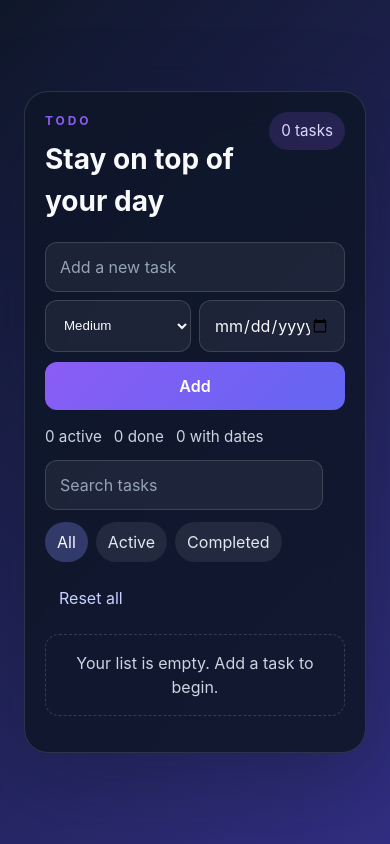
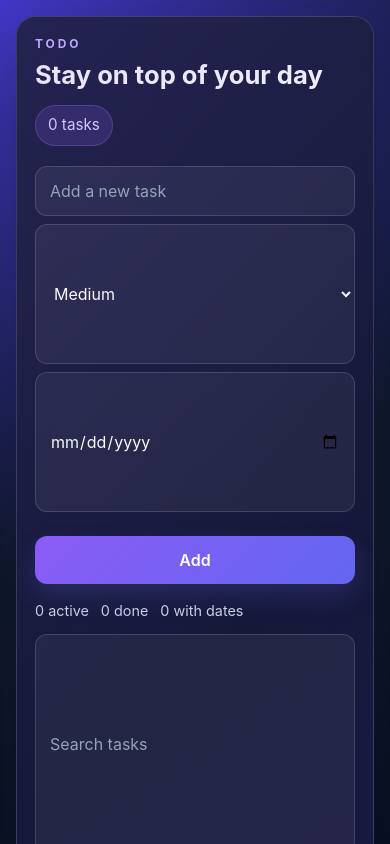
Before and after one commit to ankushsfit/demo-application-repo, a React app in the folder frontend/: page / in a window 390 px wide. Shown: the top 844 px of the page. Built offline with nearby package versions, Linux system fonts and the light colour scheme; the HTML template or start-up script is replaced by a standard one.

Commit message:
pipeline created

```diff
--- a/frontend/src/App.css
+++ b/frontend/src/App.css
@@ -3,17 +3,28 @@
   display: flex;
   align-items: center;
   justify-content: center;
-  padding: 24px;
+  padding: clamp(16px, 3vw, 32px);
+  width: 100%;
 }
 
 .todo-card {
-  width: min(100%, 640px);
-  background: rgba(15, 23, 42, 0.9);
-  border: 1px solid rgba(255, 255, 255, 0.12);
+  width: min(100%, 760px);
+  background: linear-gradient(145deg, rgba(15, 23, 42, 0.95), rgba(30, 27, 75, 0.9));
+  border: 1px solid rgba(255, 255, 255, 0.16);
   border-radius: 24px;
   box-shadow: 0 24px 80px rgba(15, 23, 42, 0.35);
-  padding: 28px;
+  padding: clamp(20px, 3vw, 32px);
   backdrop-filter: blur(18px);
+  position: relative;
+  overflow: hidden;
+}
+
+.todo-card::before {
+  content: '';
+  position: absolute;
+  inset: 0;
+  background: linear-gradient(135deg, rgba(139, 92, 246, 0.16), transparent 55%);
+  pointer-events: none;
 }
 
 .todo-header {
@@ -22,6 +33,7 @@
   justify-content: space-between;
   gap: 16px;
   margin-bottom: 20px;
+  flex-wrap: wrap;
 }
 
 .eyebrow {
@@ -29,13 +41,14 @@
   text-transform: uppercase;
   letter-spacing: 0.24em;
   font-size: 0.75rem;
-  color: #8b5cf6;
+  color: #c4b5fd;
   font-weight: 700;
 }
 
 .todo-header h1 {
   margin: 0;
-  font-size: clamp(1.75rem, 4vw, 2.5rem);
+  font-size: clamp(1.6rem, 3.5vw, 2.4rem);
+  line-height: 1.1;
 }
 
 .todo-pill {
@@ -45,19 +58,47 @@
   color: #ddd6fe;
   font-size: 0.95rem;
   white-space: nowrap;
+  border: 1px solid rgba(192, 132, 252, 0.25);
 }
 
 .todo-form {
   display: flex;
   gap: 10px;
   margin-bottom: 16px;
+  flex-wrap: wrap;
+  position: relative;
+}
+
+.todo-toast {
+  position: absolute;
+  top: -8px;
+  right: 0;
+  z-index: 2;
+  padding: 10px 12px;
+  border-radius: 999px;
+  font-size: 0.9rem;
+  font-weight: 600;
+  box-shadow: 0 12px 25px rgba(15, 23, 42, 0.2);
+  backdrop-filter: blur(10px);
+}
+
+.todo-toast.success {
+  background: rgba(34, 197, 94, 0.2);
+  color: #dcfce7;
+  border: 1px solid rgba(74, 222, 128, 0.25);
+}
+
+.todo-toast.error {
+  background: rgba(248, 113, 113, 0.18);
+  color: #fecaca;
+  border: 1px solid rgba(248, 113, 113, 0.25);
 }
 
 .todo-input-stack {
   display: flex;
   flex-direction: column;
   gap: 8px;
-  flex: 1;
+  flex: 1 1 360px;
 }
 
 .todo-form input,
@@ -70,6 +111,17 @@
   padding: 12px 14px;
   background: rgba(255, 255, 255, 0.06);
   color: #f8fafc;
+  width: 100%;
+}
+
+.todo-form input:focus,
+.todo-form select:focus,
+.todo-search:focus,
+.todo-edit-stack input:focus,
+.todo-edit-stack select:focus {
+  outline: none;
+  border-color: rgba(139, 92, 246, 0.7);
+  box-shadow: 0 0 0 3px rgba(139, 92, 246, 0.18);
 }
 
 .todo-form input::placeholder,
@@ -85,7 +137,7 @@
 
 .todo-meta-fields select,
 .todo-meta-fields input {
-  flex: 1;
+  flex: 1 1 140px;
   min-width: 120px;
 }
 
@@ -97,7 +149,7 @@
 .mark-all-button {
   border: none;
   cursor: pointer;
-  transition: transform 180ms ease, background 180ms ease;
+  transition: transform 180ms ease, background 180ms ease, box-shadow 180ms ease;
 }
 
 .todo-form button {
@@ -106,6 +158,7 @@
   background: linear-gradient(135deg, #8b5cf6, #6366f1);
   color: white;
   font-weight: 600;
+  box-shadow: 0 12px 24px rgba(99, 102, 241, 0.2);
 }
 
 .todo-form button:hover,
@@ -115,6 +168,7 @@
 .action-button:hover,
 .mark-all-button:hover {
   transform: translateY(-1px);
+  box-shadow: 0 10px 20px rgba(15, 23, 42, 0.2);
 }
 
 .todo-toolbar {
@@ -136,7 +190,7 @@
 
 .todo-search {
   min-width: 180px;
-  flex: 1;
+  flex: 1 1 220px;
 }
 
 .todo-filters {
@@ -179,6 +233,8 @@
   padding: 12px 14px;
   border-radius: 14px;
   background: rgba(255, 255, 255, 0.06);
+  border: 1px solid rgba(255, 255, 255, 0.08);
+  flex-wrap: wrap;
 }
 
 .todo-item.is-complete .todo-text {
@@ -190,13 +246,15 @@
   display: flex;
   align-items: center;
   gap: 10px;
-  flex: 1;
+  flex: 1 1 240px;
+  min-width: 0;
 }
 
 .todo-item input {
   width: 18px;
   height: 18px;
   accent-color: #8b5cf6;
+  flex-shrink: 0;
 }
 
 .todo-text-block {
@@ -204,6 +262,7 @@
   flex-direction: column;
   gap: 6px;
   min-width: 0;
+  flex: 1;
 }
 
 .todo-text {
@@ -266,6 +325,8 @@
   display: flex;
   align-items: center;
   gap: 8px;
+  margin-left: auto;
+  flex-wrap: wrap;
 }
 
 .action-button {
@@ -315,13 +376,30 @@
   color: #c7d2fe;
 }
 
-@media (max-width: 560px) {
+@media (max-width: 640px) {
   .todo-card {
-    padding: 20px;
+    padding: 18px;
+    border-radius: 20px;
+  }
+
+  .todo-toast {
+    position: static;
+    margin-bottom: 4px;
+    border-radius: 12px;
+    width: 100%;
+    text-align: center;
+  }
+
+  .todo-header {
+    flex-direction: column;
   }
 
   .todo-form {
     flex-direction: column;
+  }
+
+  .todo-form button {
+    width: 100%;
   }
 
   .todo-toolbar {
@@ -329,12 +407,54 @@
     flex-direction: column;
   }
 
+  .todo-search {
+    width: 100%;
+    min-width: 0;
+  }
+
   .todo-meta-fields,
   .todo-actions {
     width: 100%;
   }
 
+  .todo-item {
+    align-items: flex-start;
+  }
+
+  .todo-item__main {
+    width: 100%;
+    align-items: flex-start;
+  }
+
   .todo-actions {
     justify-content: flex-end;
+    margin-left: 0;
+    margin-top: 8px;
+  }
+
+  .todo-meta-fields {
+    flex-direction: column;
+  }
+
+  .todo-meta-fields select,
+  .todo-meta-fields input {
+    min-width: 0;
   }
 }
+
+@media (max-width: 420px) {
+  .todo-stats {
+    font-size: 0.9rem;
+  }
+
+  .filter-pill,
+  .action-button {
+    width: 100%;
+    justify-content: center;
+  }
+
+  .todo-actions {
+    flex-direction: column;
+    align-items: stretch;
+  }
+}
--- a/frontend/src/App.jsx
+++ b/frontend/src/App.jsx
@@ -24,6 +24,7 @@ function App() {
   const [filter, setFilter] = useState('all')
   const [searchQuery, setSearchQuery] = useState('')
   const [error, setError] = useState('')
+  const [notice, setNotice] = useState({ type: '', message: '' })
   const [editingId, setEditingId] = useState(null)
   const [editingText, setEditingText] = useState('')
   const [editingPriority, setEditingPriority] = useState('medium')
@@ -34,6 +35,18 @@ function App() {
       window.localStorage.setItem(STORAGE_KEY, JSON.stringify(tasks))
     }
   }, [tasks])
+
+  useEffect(() => {
+    if (!notice.message) {
+      return undefined
+    }
+
+    const timer = window.setTimeout(() => {
+      setNotice({ type: '', message: '' })
+    }, 2400)
+
+    return () => window.clearTimeout(timer)
+  }, [notice.message])
 
   const stats = useMemo(() => {
     const completed = tasks.filter((task) => task.done).length
@@ -98,6 +111,7 @@ function App() {
     const result = validateTaskText(draft, tasks)
     if (typeof result === 'string') {
       setError(result)
+      setNotice({ type: 'error', message: result })
       return
     }
 
@@ -120,6 +134,7 @@ function App() {
     setPriority('medium')
     setDueDate('')
     setError('')
+    setNotice({ type: 'success', message: 'Task created successfully.' })
   }
 
   const toggleTask = (id) => {
@@ -200,6 +215,11 @@ function App() {
         </div>
 
         <form className="todo-form" onSubmit={addTask}>
+          {notice.message ? (
+            <div className={`todo-toast ${notice.type}`} role="status" aria-live="polite">
+              {notice.message}
+            </div>
+          ) : null}
           <div className="todo-input-stack">
             <input
               type="text"
@@ -208,6 +228,9 @@ function App() {
                 setDraft(event.target.value)
                 if (error) {
                   setError('')
+                }
+                if (notice.message) {
+                  setNotice({ type: '', message: '' })
                 }
               }}
               placeholder="Add a new task"
--- a/frontend/src/index.css
+++ b/frontend/src/index.css
@@ -3,7 +3,7 @@
   line-height: 1.5;
   font-weight: 400;
   color: #f8fafc;
-  background: linear-gradient(135deg, #0f172a 0%, #312e81 100%);
+  background: radial-gradient(circle at top left, #4338ca 0%, #0f172a 45%, #020617 100%);
   font-synthesis: none;
   text-rendering: optimizeLegibility;
   -webkit-font-smoothing: antialiased;
@@ -18,13 +18,16 @@ body {
   margin: 0;
   min-width: 320px;
   min-height: 100vh;
+  background: transparent;
 }
 
 button,
-input {
+input,
+select {
   font: inherit;
 }
 
 #root {
   min-height: 100vh;
+  width: 100%;
 }
```
